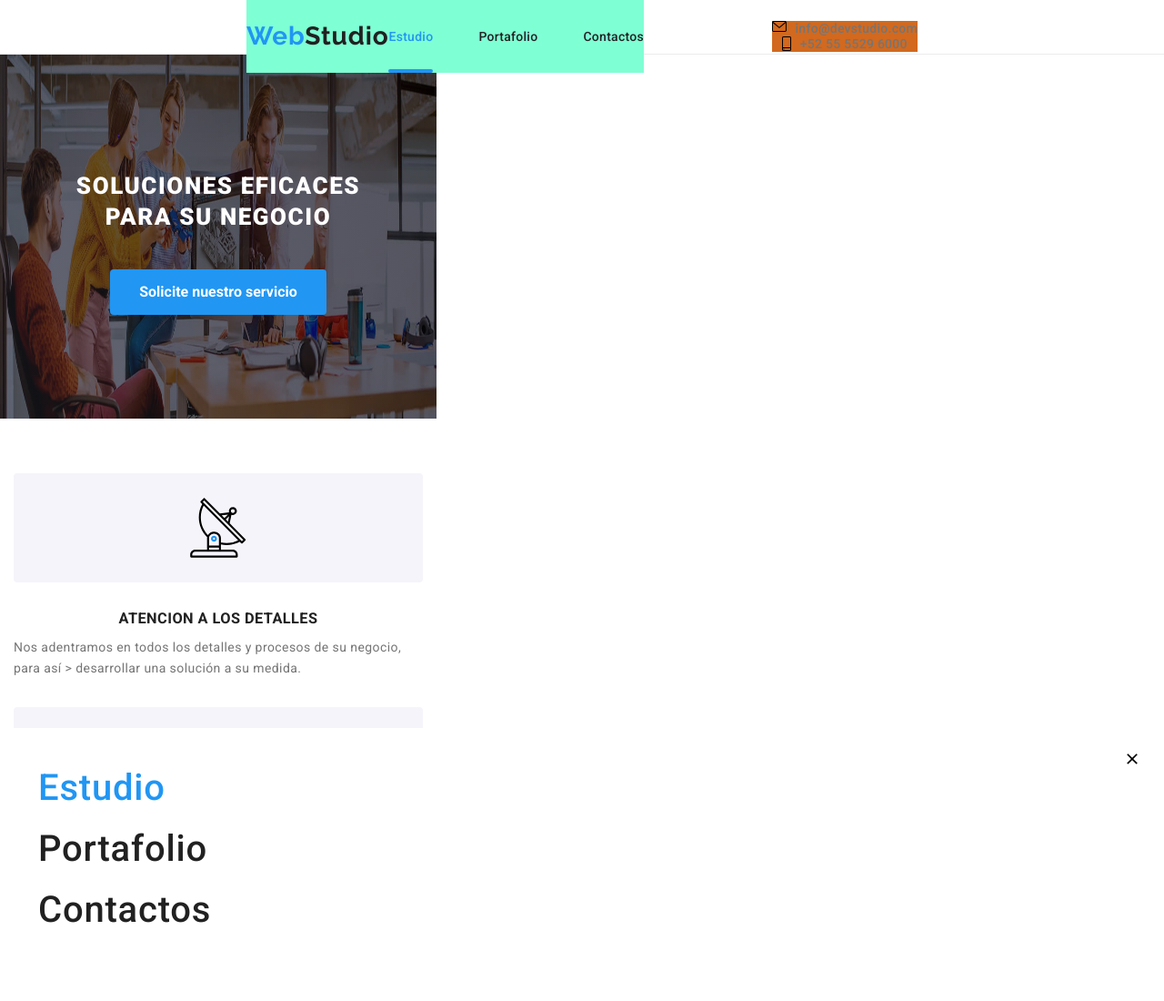
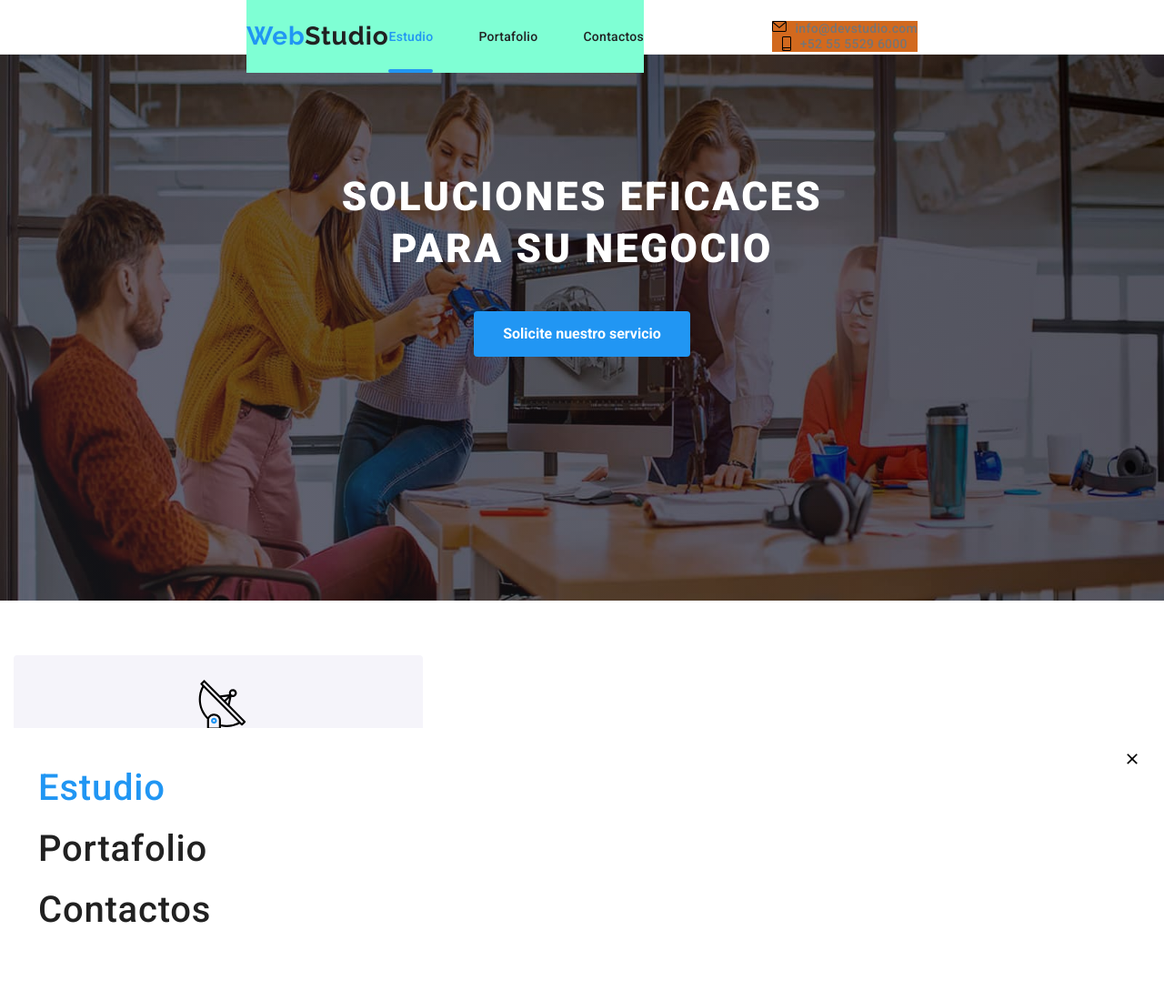
Before and after one commit to Pugli87/-goit-markup-hw-07-08, a website: page index.html in a window 1280 px wide. Shown: the top 1100 px of the page at 91% size. Drawn offline with nearby package versions, Linux system fonts and the light colour scheme; files that its build step writes are made by us from their sources.

Commit message:
Update _section-title.scss

```diff
--- a/sass/components/_section-title.scss
+++ b/sass/components/_section-title.scss
@@ -1,7 +1,7 @@
 @use '../utils/variables';
 
 .section-page{
-    width: 480px;
+    width: 100%;
     height: 400px;
     padding-top: 118px;
     padding-bottom: 118px;
@@ -13,7 +13,7 @@
         margin: 0 auto;
         padding: 10px 32px;
         display: block;
-        max-width: 696px;
+        //max-width: 696px;
         margin-bottom: 30px;
 
         color: variables.$background-primary;
@@ -36,4 +36,52 @@
         font-size: 16px;
         line-height: 30px;
     }
+
+    @media (min-width: 769px) and (max-width:1200px){
+        width: 100%;
+    }
+
+    @media (min-width:1200px) {
+
+        min-width: 100%;
+        height: 600px;
+        //padding-top: 200px;
+        //padding-bottom: 200px;
+        text-align: center;
+        background-size:100% 100%;
+        background-repeat: no-repeat;
+        background-image: linear-gradient(70deg,
+        rgba(47, 48, 58, 0.4),
+        rgba(3, 0, 0, 0.4)),
+        url("../imagenes/Imagen.jpg");
+
+    &__title{
+        margin: 0 auto;
+        padding: 10px 32px;
+        display: block;
+        max-width: 696px;
+        margin-bottom: 30px;
+
+        color: variables.$background-primary;
+        font-weight: 900;
+        font-size: 44px;
+        line-height: 1.3;
+        letter-spacing: 0.06em;
+        text-transform: uppercase;
+    }
+
+    &__button{
+        padding: 10px 32px;
+        cursor: pointer;
+        font-family: inherit;
+        border: none;
+        border-radius: 4px;
+        color: variables.$background-primary;
+        background-color: variables.$hover-color;
+        font-weight: 700;
+        font-size: 16px;
+        line-height: 30px;
+    }
+
+    }
 }
```
